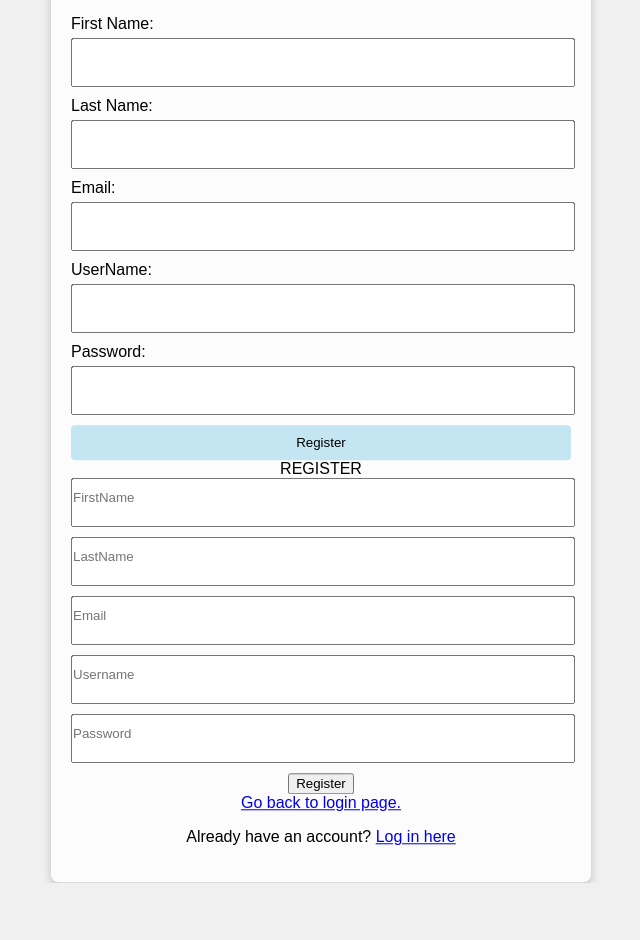
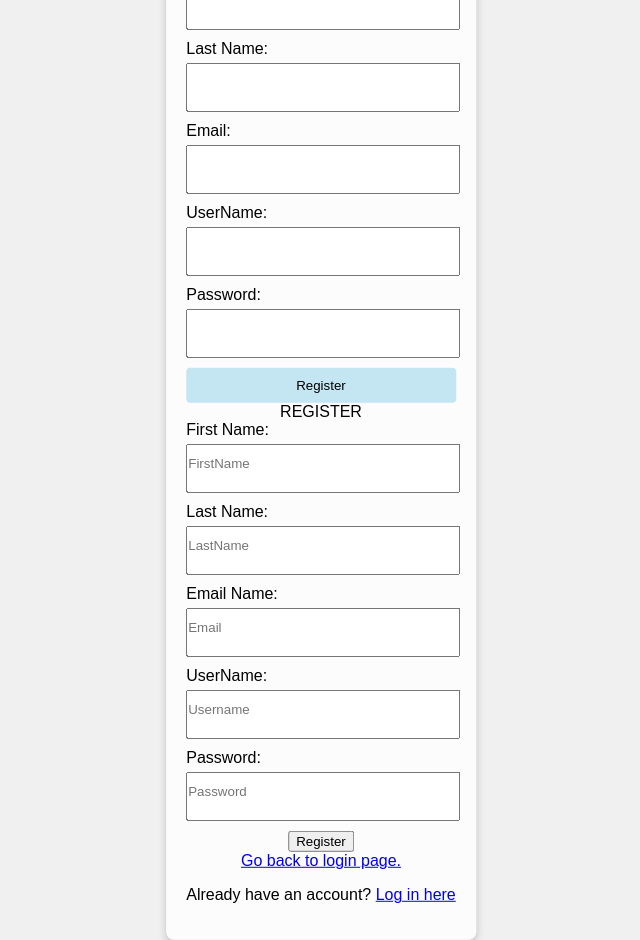
Before and after one commit to d-minic/COP4331-Large-Project, a React (Create React App) app in the folder frontend/: page /register in a window 1280 px wide. Shown: the whole page, without its empty margins (319-959 px from the left). Before the commit the page ends 883 px from the top, so only its background shows below. Built offline with nearby package versions, Linux system fonts and the light colour scheme.

Commit message:
Update Register.js

```diff
--- a/frontend/src/components/Register.js
+++ b/frontend/src/components/Register.js
@@ -59,10 +59,15 @@ function Register() {
         <div id="registerDiv">
             <form onSubmit={doRegister}>
                 <span id="inner-title">REGISTER</span><br />
+                <label htmlFor="firstName">First Name:</label>
                 <input type="text" id="firstName" placeholder="FirstName" ref={(c) => firstName = c} />
+                  <label htmlFor="lastName">Last Name:</label>
                 <input type="text" id="lastName" placeholder="LastName" ref={(c) => lastName = c} />
+                  <label htmlFor="registerEmail">Email Name:</label>
                 <input type="text" id="registerEmail" placeholder="Email" ref={(c) => registerEmail = c} />
+                  <label htmlFor="registerName">UserName:</label>
                 <input type="text" id="registerName" placeholder="Username" ref={(c) => registerName = c} />
+                   <label htmlFor="registerPassword">Password:</label>
                 <input type="password" id="registerPassword" placeholder="Password" ref={(c) => registerPassword = c} />
                 <input type="submit" id="registerButton" className="buttons" value="Register" onClick={doRegister} />
             </form>
```
